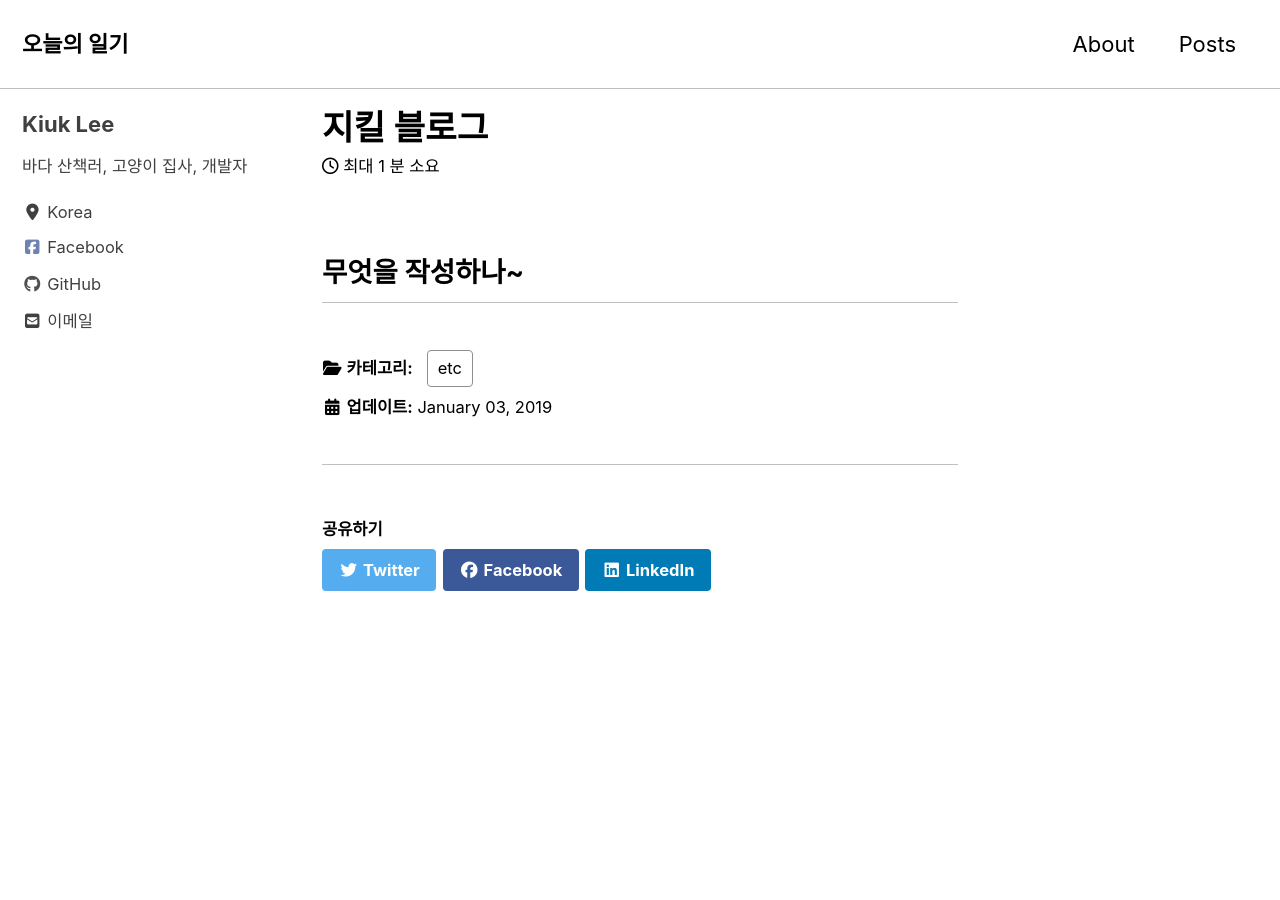
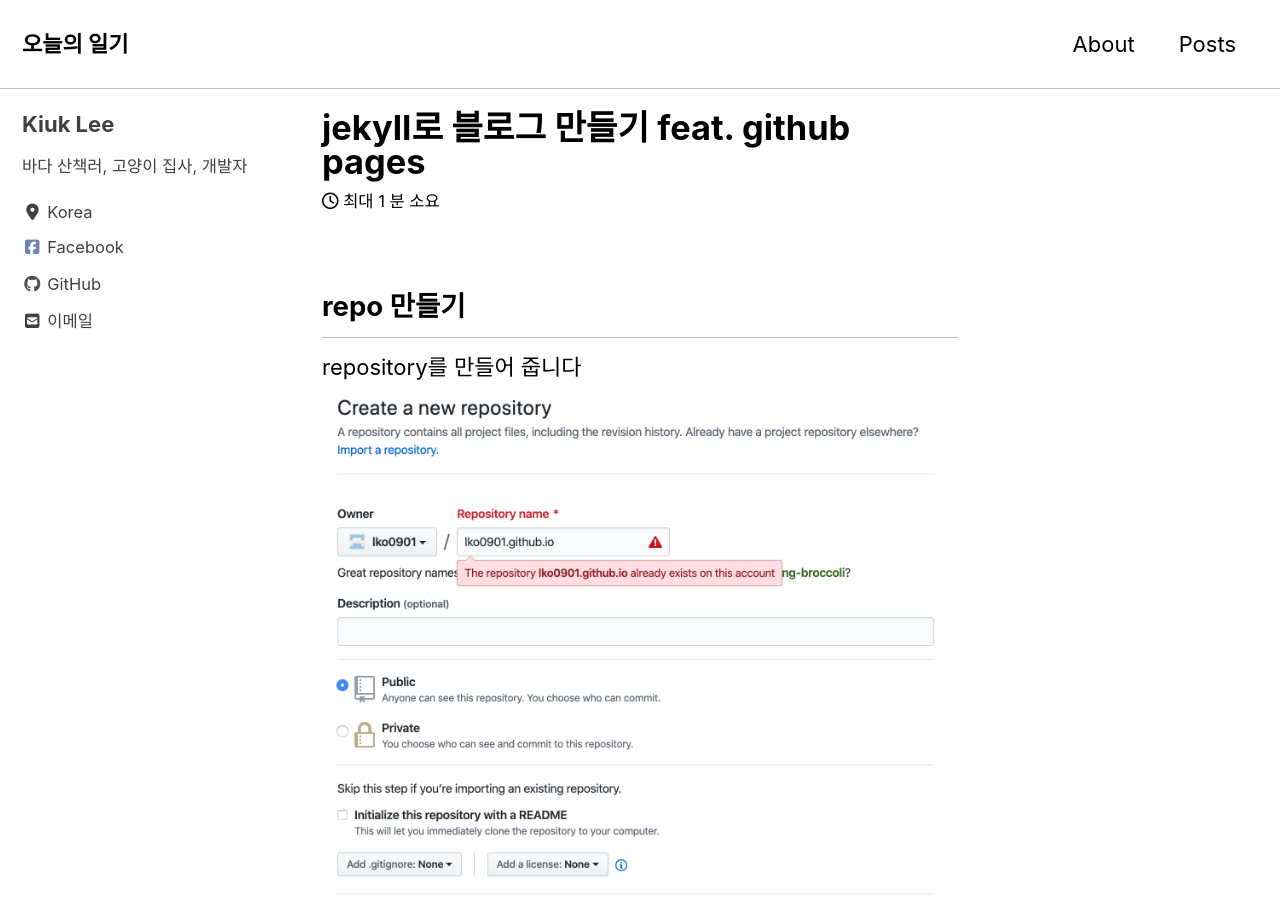
Before and after one commit to lko0901/lko0901.github.io, a Jekyll site: the page built from _posts/2019-01-03-지킬블로그.md, in a window 1280 px wide and 900 px high. Built offline with Jekyll 4.4.1, drawn with Linux system fonts in a browser that asks for light colours; cached includes are drawn as plain includes; nearby versions of some CDN libraries; some of the changed text lies outside the part shown.

Commit message:
post: jekyll로 블로그 만들기

````diff
--- a/_posts/2019-01-03-지킬블로그.md
+++ b/_posts/2019-01-03-지킬블로그.md
@@ -1,8 +1,34 @@
 ---
-title: 지킬 블로그
+title: jekyll로 블로그 만들기 feat. github pages
 layout: single
 date: 2019-01-03 16:04:00 +0900
 categories: etc
 ---
 
-## 무엇을 작성하나~
+## repo 만들기
+repository를 만들어 줍니다
+![repo 만들기](/assets/images/2019-01-03/200103180822.png)
+여기서 주의하실 점은 {username}.github.io와 같이 내 username과 동일하게 입력하셔야 한다는거!
+
+
+## 소스 올리기
+``` shell
+
+    // 내 repo 클론
+    # git clone {내가 만든 repo url}
+
+    // 남의 repo 클론
+    # git clone https://github.com/mmistakes/minimal-mistakes.git
+
+    // 씨잘데기 없는 걸 지워줍니다
+    # cd minima-mistakes
+    # rm -rf .editorconfig .gitattributes .github /docs /test CHANGELOG.md minimal-mistakes-jekyll.gemspec README.md screenshot-layouts.png screenshot.png
+
+```
+
+
+## _config.yml 수정
+
+## 페이지 만들기
+
+## posts 작성하기
--- a/_sass/minimal-mistakes/_archive.scss
+++ b/_sass/minimal-mistakes/_archive.scss
@@ -49,6 +49,7 @@
   line-height: initial;
   overflow: hidden;
   text-overflow: ellipsis;
+  color: #000;
 
   a[rel="permalink"]::before {
     content: '';
````
Also changed, not shown: assets/images/2019-01-03/200103180822.png (added).
